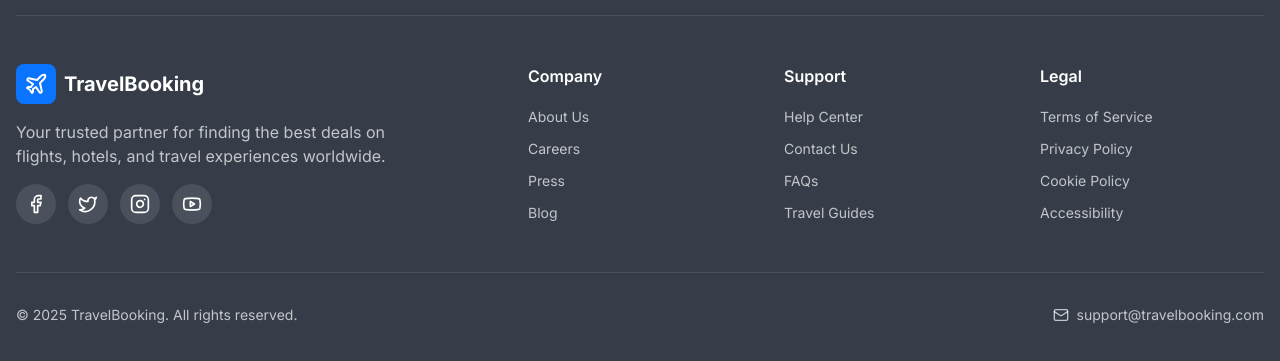
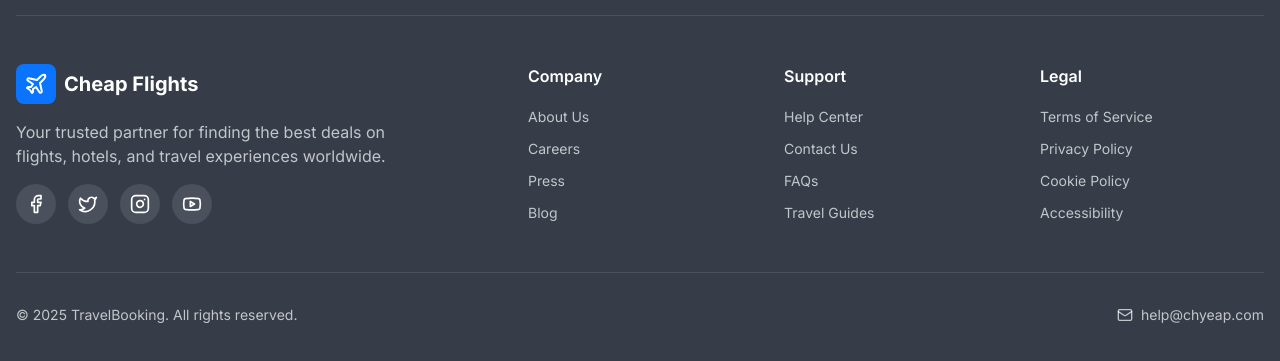
Before and after one commit to ipniacheayp-boop/journeyjet-site, a React (Vite) app: page /deals in a window 1280 px wide. Shown: the part 1509-1870 px from the top of the page. Built offline with nearby package versions, Linux system fonts and the light colour scheme; the HTML template or start-up script is replaced by a standard one.

Commit message:
Update footer links and branding text

```diff
--- a/src/components/Footer.tsx
+++ b/src/components/Footer.tsx
@@ -66,7 +66,7 @@ const Footer = () => {
               <div className="w-10 h-10 bg-primary rounded-lg flex items-center justify-center transition-transform group-hover:scale-105">
                 <Plane className="w-6 h-6 text-primary-foreground" />
               </div>
-              <span className="text-xl font-bold">TravelBooking</span>
+              <span className="text-xl font-bold">Cheap Flights</span>
             </Link>
             <p className="text-white/70 mb-4 max-w-sm">
               Your trusted partner for finding the best deals on flights, hotels, and travel experiences worldwide.
@@ -135,9 +135,9 @@ const Footer = () => {
         <div className="pt-8 border-t border-white/10 flex flex-col md:flex-row justify-between items-center gap-4 text-sm text-white/70">
           <p>&copy; 2025 TravelBooking. All rights reserved.</p>
           <div className="flex items-center gap-4">
-            <a href="mailto:support@travelbooking.com" className="hover:text-white transition-colors flex items-center gap-2">
+            <a href="mailto:help@chyeap.com" className="hover:text-white transition-colors flex items-center gap-2">
               <Mail className="w-4 h-4" />
-              support@travelbooking.com
+              help@chyeap.com
             </a>
           </div>
         </div>
```
